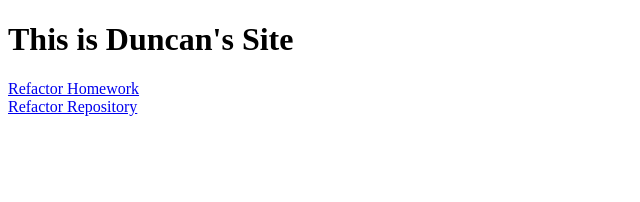
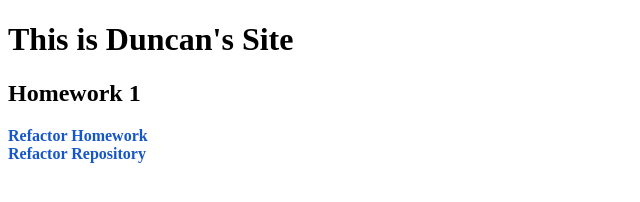
Before and after one commit to DTrombla/DTrombla.github.io, a plain HTML site: page index.html in a window 1280 px wide. Shown: the whole page, without its empty margins (0-640 px from the left). Drawn offline with Linux system fonts and the light colour scheme.

Commit message:
added style sheet

```diff
--- a/index.html
+++ b/index.html
@@ -3,15 +3,32 @@
 <head>
     <meta charset="UTF-8">
     <meta name="viewport" content="width=device-width, initial-scale=1.0">
+    <link rel="stylesheet" href="style.css">
     <title>Document</title>
 </head>
 <body>
     <h1>This is Duncan's Site</h1>
-   <div>
-       <a target="_blank" href="https://dtrombla.github.io/Refactor-HW/">Refactor Homework</a>
+    <div>
+        <h2>Homework 1</h2>
+        <div class="links">
+            <div>
+                <a target="_blank" href="https://dtrombla.github.io/Refactor-HW/">Refactor Homework</a>
+            </div>
+            <div>
+              <a target="_blank" href="https://github.com/DTrombla/Refactor-HW">Refactor Repository</a>
+            </div>
+        </div>
     </div>
-    <div>
-        <a target="_blank" href="https://github.com/DTrombla/Refactor-HW">Refactor Repository</a>
+    <!--Format for new homework links
+        <div>
+        <h2>Homework #</h2>
+        <div>
+            <a target="_blank" href="">Refactor Homework</a>
+        </div>
+        <div>
+          <a target="_blank" href="">Refactor Repository</a>
+        </div>
     </div>
+    -->
 </body>
 </html>
--- /dev/null
+++ b/style.css
@@ -0,0 +1,6 @@
+a{
+    all: unset;
+    color:#1656CB;
+    font-weight: bolder;
+    cursor: pointer;
+}
```
